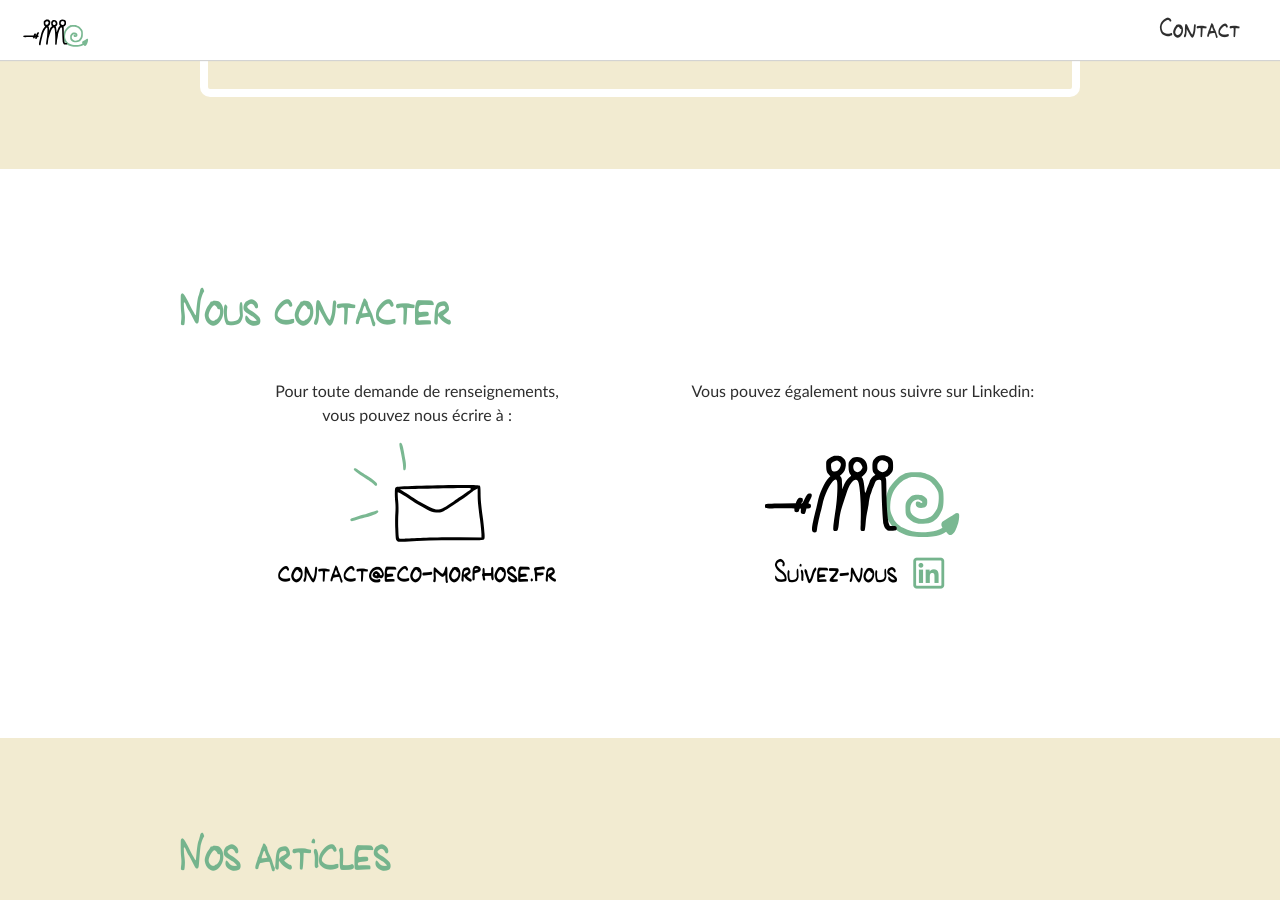
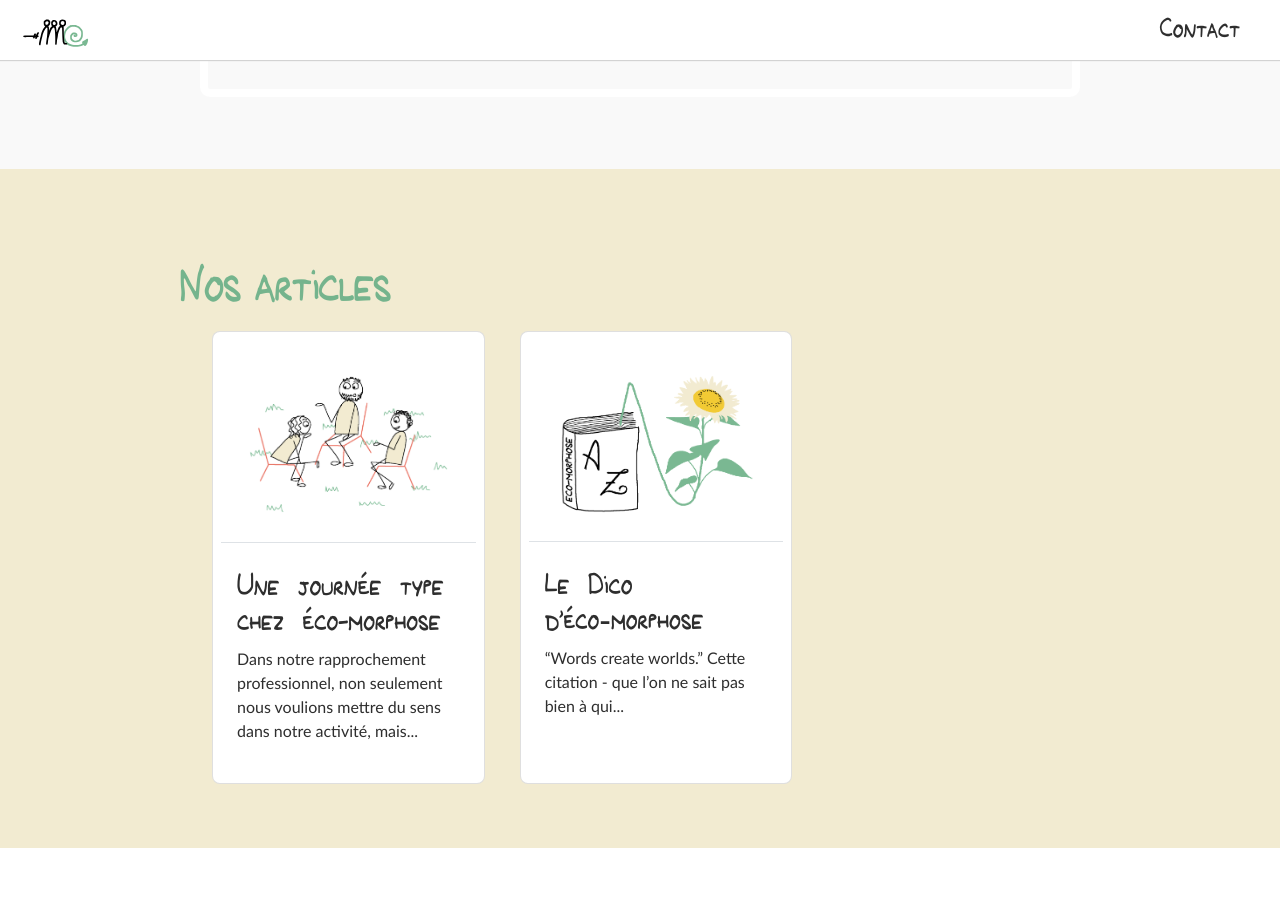
Before and after one commit to eco-morphose-2023/eco-morphose-2023.github.io, a Jekyll site: the page built from index.html, in a window 1280 px wide and 900 px high, scrolled down 6761 px. Built offline with Jekyll 4.4.1, drawn with Linux system fonts in a browser that asks for light colours; some of the changed text lies outside the part shown.

Commit message:
update post preview and first articles

```diff
--- a/_includes/post_preview.html
+++ b/_includes/post_preview.html
@@ -1,11 +1,11 @@
 
 
-<li class="card p-2">
+<li class="card p-2 position-relative">
     <a href="{{ post.url }}">
-        <img src="{{ post.image }}" class="card-img-top p-4 home-picto">
+        <img src="{{ post.image }}" class="card-img-top p-4">
         <div class="card-body border-top">
             <h3 class="card-title">{{ post.title }}</h3>
-            <p class="card-text">{{ post.desc }}</p>
+            <div class="card-text">{{ post.excerpt| truncatewords: 15 }}</p>
         </div>
     </a>
 </li>
--- a/_layouts/post.html
+++ b/_layouts/post.html
@@ -5,7 +5,7 @@
 
 {% include header.html %}
 
-<main class="container pt-5 mt-5 post-container">
+<main class="container py-5 mt-5 post-container">
 
     <h1>{{ page.title }}</h1>
     {{ content }}
--- a/_posts/2022-08-10-journee-type-eco-morphose.html
+++ b/_posts/2022-08-10-journee-type-eco-morphose.html
@@ -1,9 +1,10 @@
 ---
 layout: post
-title:  "Une journée type chez Eco-morphose"
+title:  "Une journée type chez Éco-morphose"
 date:   2022-08-10 12:00:00 +0200
 desc: "bli bla blou"
-image: "/assets/images/homepage/boussole.svg"
+image: "/assets/images/posts/2023-08-10-journee-type/discussion-equipe.PNG"
+excerpt_separator: <!--more-->
 
 ---
 
--- a/assets/css/styles.css
+++ b/assets/css/styles.css
@@ -433,7 +433,8 @@
 
 .nous h2{
     color: #75b48d;
-    background-color: #f2ebd1;
+    /* background-color: #f2ebd1; */
+    background-color: #f9f9f9;
     position: absolute;
     top: 15px;
     left: 21px;
@@ -522,6 +523,9 @@
     color: #2e2e2e;
     text-decoration: none;
 }
+.post-list .card-title{
+    line-height: 35px;
+}
 
 .post-container{
     max-width: 800px;
@@ -540,6 +544,14 @@
 .post-container section{
     padding: 0;
 }
+
+.post-container img{
+    display: block;
+    width: 80%;
+    max-width: 600px;
+    margin: 20px auto;
+}
+
 .post-big-img{
     width: 100%;
     max-width: 400px;
--- a/index.html
+++ b/index.html
@@ -300,7 +300,7 @@
     </div>
 </section>
 
-<section class="nous py-5 my-md-4 bg-lightgreen">
+<section class="nous py-5 mt-md-4 bg-ligthgrey">
   <h2 class="pt-3">Qui sommes nous&nbsp;?</h2>
   <div class="d-flex my-4">
     <div class="w-100 w-md-75">
@@ -337,6 +337,17 @@
   </div>
 </section>
 
+<section class="py-5 bg-lightgreen">
+  <h2 class="pt-4">Nos articles</h2>
+  <ul class="post-list">
+    {% for post in site.posts %}
+      {% include post_preview.html content=post %}
+    {% endfor %}
+  </ul>
+  <div class="text-center">
+  </div>
+</section>
+
 <section class="py-md-5" id="contact">
   <h2 class="pt-4">Nous contacter</h2>
   <div class="row justify-content-evenly pb-5">
@@ -356,15 +367,3 @@
     </div>
   </div>
 </section>
-
-
-<section class="py-5 mt-md-4 bg-lightgreen">
-  <h2 class="pt-4">Nos articles</h2>
-  <ul class="post-list">
-    {% for post in site.posts %}
-      {% include post_preview.html content=post %}
-    {% endfor %}
-  </ul>
-  <div class="text-center">
-  </div>
-</section>
```
Also changed, not shown: _posts/2022-08-01-le-dico.md (+4 -2 lines), _posts/2023-07-15-welcome-to-jekyll.markdown (deleted, +0 -31 lines), assets/images/posts/2023-08-01-dico/Dico.png (added).
